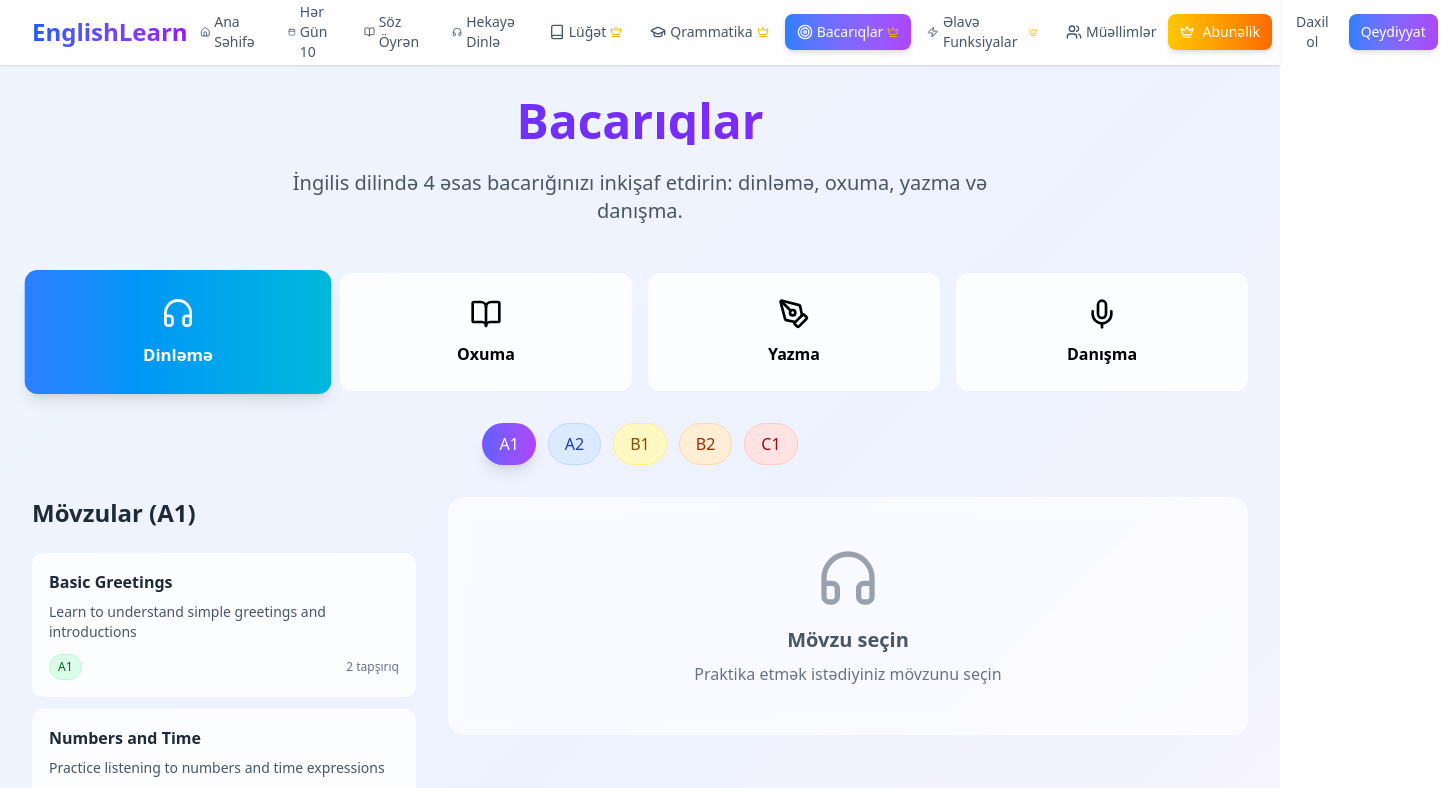
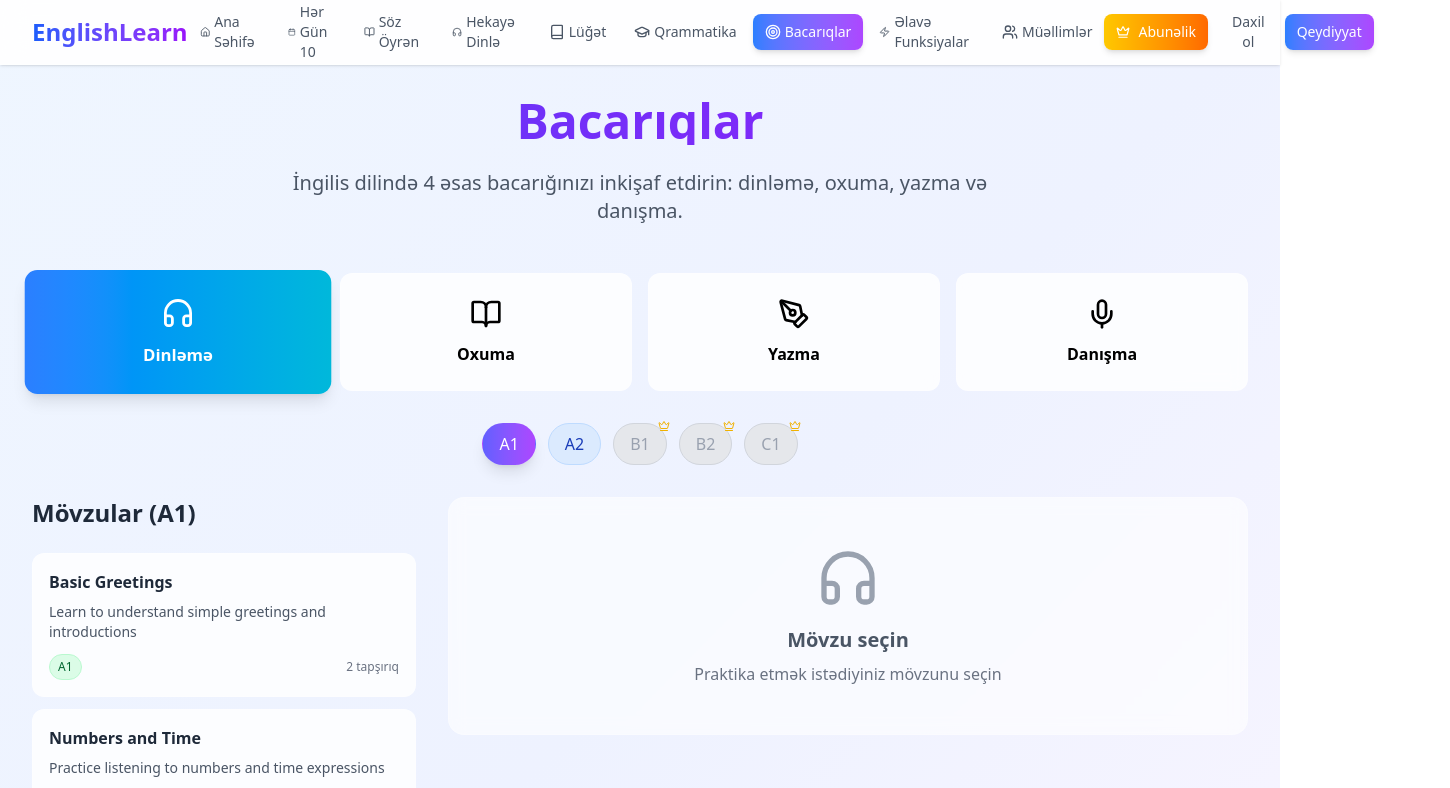
Before and after one commit to Haqverdi56/Learn-English, a React (Vite) app: page /skills in a window 1280 px wide. Shown: the top 788 px of the page, 1450 px wide, since content can reach past the window. Built offline with nearby package versions, Linux system fonts and the light colour scheme.

Commit message:
Premium səviyyə sistemi və abunəlik düzəltmələri

```diff
--- a/src/components/Navigation.jsx
+++ b/src/components/Navigation.jsx
@@ -4,7 +4,7 @@ import { useSelector, useDispatch } from 'react-redux';
 import { BookOpen, Headphones, Home, User, LogOut, Book, Zap, Users, Crown, Menu, X, GraduationCap, Target, Calendar } from 'lucide-react';
 import { selectCurrentLanguage, selectTranslations } from '../store/slices/languageSlice';
 import { logout } from '../store/slices/authSlice';
-import { selectIsPageRestricted, selectCanAccessPage } from '../store/slices/subscriptionSlice';
+import { selectHasPremiumAccess } from '../store/slices/subscriptionSlice';
 import AuthModal from './AuthModal';
 import { store } from '../store';
 
@@ -39,22 +39,9 @@ const Navigation = () => {
 		[t, currentLanguage]
 	);
 
-	// 🔹 Restrictions & access (tek sefer hesaplanır, yeni obje oluşmaz)
-	const restrictions = useMemo(() => {
-		const state = store.getState(); // global redux state’e erişim
-		return Object.fromEntries(navItems.map(({ path }) => [path, selectIsPageRestricted(state, path)]));
-	}, [navItems]);
+	const hasPremiumAccess = useSelector(selectHasPremiumAccess);
 
-	const access = useMemo(() => {
-		const state = store.getState();
-		return Object.fromEntries(navItems.map(({ path }) => [path, selectCanAccessPage(state, path)]));
-	}, [navItems]);
-
-	const handleNavClick = (path, e) => {
-		if (restrictions[path] && !access[path]) {
-			e.preventDefault();
-			window.location.href = '/subscription';
-		}
+	const handleNavClick = (path) => {
 		setIsMobileMenuOpen(false);
 	};
 
@@ -76,7 +63,7 @@ const Navigation = () => {
 								<Link
 									key={path}
 									to={path}
-									onClick={(e) => handleNavClick(path, e)}
+									onClick={() => handleNavClick(path)}
 									className={`flex items-center space-x-1 px-3 py-2 rounded-lg transition-all duration-200 text-sm font-medium relative ${
 										location.pathname === path
 											? 'bg-gradient-to-r from-blue-500 to-purple-500 text-white shadow-md'
@@ -85,7 +72,6 @@ const Navigation = () => {
 								>
 									<Icon size={16} />
 									<span>{label}</span>
-									{restrictions[path] && <Crown size={12} className='text-yellow-500' />}
 								</Link>
 							))}
 						</div>
@@ -158,7 +144,7 @@ const Navigation = () => {
 								<Link
 									key={path}
 									to={path}
-									onClick={(e) => handleNavClick(path, e)}
+									onClick={() => handleNavClick(path)}
 									className={`flex items-center space-x-3 px-3 py-3 rounded-lg transition-all duration-200 ${
 										location.pathname === path
 											? 'bg-gradient-to-r from-blue-500 to-purple-500 text-white shadow-md'
@@ -167,7 +153,6 @@ const Navigation = () => {
 								>
 									<Icon size={20} />
 									<span className='font-medium'>{label}</span>
-									{restrictions[path] && <Crown size={14} className='text-yellow-500 ml-auto' />}
 								</Link>
 							))}
 
--- a/src/pages/Dictionary.jsx
+++ b/src/pages/Dictionary.jsx
@@ -5,7 +5,7 @@ import { useSelector } from 'react-redux';
 import { getAllDictionaryWords } from '../data/dictionary';
 import WordDetailModal from '../components/WordDetailModal';
 import { selectCurrentLanguage, selectTranslations } from '../store/slices/languageSlice';
-import { selectCanAccessPage } from '../store/slices/subscriptionSlice';
+import { selectHasPremiumAccess } from '../store/slices/subscriptionSlice';
 
 const Dictionary = () => {
 	const [words, setWords] = useState([]);
@@ -15,7 +15,7 @@ const Dictionary = () => {
 	const [selectedWord, setSelectedWord] = useState(null);
 	const [loading, setLoading] = useState(true);
 
-	const canAccessPage = useSelector((state) => selectCanAccessPage(state, '/dictionary'));
+	const hasPremiumAccess = useSelector(selectHasPremiumAccess);
 
 	const currentLanguage = useSelector(selectCurrentLanguage);
 	const t = useSelector(selectTranslations);
@@ -24,7 +24,7 @@ const Dictionary = () => {
 	const allLevels = ['A1', 'A2', 'B1', 'B2', 'C1', 'C2'];
 
 	useEffect(() => {
-		if (!canAccessPage) {
+		if (!hasPremiumAccess) {
 			return;
 		}
 
@@ -33,9 +33,9 @@ const Dictionary = () => {
 			setWords(getAllDictionaryWords());
 			setLoading(false);
 		}, 1000);
-	}, [canAccessPage]);
+	}, [hasPremiumAccess]);
 
-	if (!canAccessPage) {
+	if (!hasPremiumAccess) {
 		return (
 			<div className='min-h-screen flex items-center justify-center'>
 				<div className='text-center'>
--- a/src/pages/ExtraFeatures.jsx
+++ b/src/pages/ExtraFeatures.jsx
@@ -3,16 +3,16 @@ import { motion } from 'framer-motion';
 import { ArrowRight, BookOpen, Shuffle, Heart, Zap } from 'lucide-react';
 import { selectCurrentLanguage, selectTranslations } from '../store/slices/languageSlice';
 import { useSelector } from 'react-redux';
-import { selectCanAccessPage } from '../store/slices/subscriptionSlice';
+import { selectHasPremiumAccess } from '../store/slices/subscriptionSlice';
 
 const ExtraFeatures = () => {
 	const [selectedFeature, setSelectedFeature] = useState('phrasal-verbs');
 	const currentLanguage = useSelector(selectCurrentLanguage);
 	const t = useSelector(selectTranslations);
 
-	const canAccess = useSelector((state) => selectCanAccessPage(state, '/extra-features'));
+	const hasPremiumAccess = useSelector(selectHasPremiumAccess);
 
-	if (!canAccess) {
+	if (!hasPremiumAccess) {
 		return (
 			<div className='min-h-screen flex items-center justify-center'>
 				<div className='text-center'>
--- a/src/pages/Skills.jsx
+++ b/src/pages/Skills.jsx
@@ -4,6 +4,8 @@ import { Headphones, BookOpen, PenTool, Mic, Play, Check, X } from 'lucide-react
 import { getSkillsByType, getSkillsByLevel, getAllSkillLevels } from '../data/skills';
 import { selectCurrentLanguage } from '../store/slices/languageSlice';
 import { useSelector } from 'react-redux';
+import { selectCanAccessLevel } from '../store/slices/subscriptionSlice';
+import { Crown } from 'lucide-react';
 
 const Skills = () => {
 	const [selectedSkill, setSelectedSkill] = useState('listening');
@@ -247,17 +249,28 @@ const Skills = () => {
 						<button
 							key={level}
 							onClick={() => {
+								const canAccess = useSelector((state) => selectCanAccessLevel(state, level));
+								if (!canAccess) {
+									alert(currentLanguage === 'az' ? 'Bu səviyyə üçün Premium abunəlik lazımdır' : 'Premium subscription required for this level');
+									return;
+								}
 								setSelectedLevel(level);
 								setSelectedTopic(null);
 								resetTask();
 							}}
-							className={`px-4 py-2 rounded-full font-medium transition-all duration-200 border ${
+							className={`px-4 py-2 rounded-full font-medium transition-all duration-200 border relative ${
 								selectedLevel === level
 									? 'bg-gradient-to-r from-indigo-500 to-purple-500 text-white shadow-lg border-transparent'
-									: getLevelColor(level) + ' hover:shadow-md'
+									: useSelector((state) => selectCanAccessLevel(state, level))
+									? getLevelColor(level) + ' hover:shadow-md'
+									: 'bg-gray-200 text-gray-400 cursor-not-allowed border-gray-300'
 							}`}
+							disabled={!useSelector((state) => selectCanAccessLevel(state, level))}
 						>
 							{level}
+							{!useSelector((state) => selectCanAccessLevel(state, level)) && (
+								<Crown size={12} className='absolute -top-1 -right-1 text-yellow-500' />
+							)}
 						</button>
 					))}
 				</div>
--- a/src/pages/Subscription.jsx
+++ b/src/pages/Subscription.jsx
@@ -138,14 +138,14 @@ const Subscription = () => {
 
 						<button
 							onClick={() => handleSubscribe('monthly')}
-							disabled={subscription.isPremium}
+							disabled={subscription.isPremium && subscription.type === 'monthly'}
 							className={`w-full py-3 px-6 rounded-xl font-medium transition-all duration-200 flex items-center justify-center space-x-2 ${
-								subscription.isPremium
+								subscription.isPremium && subscription.type === 'monthly'
 									? 'bg-green-500 text-white cursor-not-allowed'
 									: 'bg-gradient-to-r from-yellow-400 to-orange-500 text-white hover:from-yellow-500 hover:to-orange-600 shadow-lg hover:shadow-xl'
 							}`}
 						>
-							{subscription.isPremium ? (
+							{subscription.isPremium && subscription.type === 'monthly' ? (
 								<>
 									<Check size={20} />
 									<span>{currentLanguage === 'az' ? 'Aktiv' : 'Active'}</span>
@@ -200,14 +200,14 @@ const Subscription = () => {
 
 						<button
 							onClick={() => handleSubscribe('lifetime')}
-							disabled={subscription.isPremium}
+							disabled={subscription.isLifetime}
 							className={`w-full py-3 px-6 rounded-xl font-medium transition-all duration-200 flex items-center justify-center space-x-2 ${
-								subscription.isPremium
+								subscription.isLifetime
 									? 'bg-green-500 text-white cursor-not-allowed'
 									: 'bg-gradient-to-r from-purple-400 to-indigo-500 text-white hover:from-purple-500 hover:to-indigo-600 shadow-lg hover:shadow-xl'
 							}`}
 						>
-							{subscription.isPremium ? (
+							{subscription.isLifetime ? (
 								<>
 									<Check size={20} />
 									<span>{currentLanguage === 'az' ? 'Aktiv' : 'Active'}</span>
--- a/src/store/slices/subscriptionSlice.js
+++ b/src/store/slices/subscriptionSlice.js
@@ -3,10 +3,11 @@ import { createSlice } from '@reduxjs/toolkit';
 const initialState = {
 	subscription: JSON.parse(localStorage.getItem('subscription')) || {
 		isPremium: false,
+		isLifetime: false,
 		type: null, // 'monthly' | 'lifetime'
 		expiresAt: null,
 	},
-	restrictedPages: ['/dictionary', '/extra-features', '/grammar', '/skills'],
+	premiumLevels: ['B1', 'B2', 'C1', 'C2'],
 	loadMoreCounts: JSON.parse(localStorage.getItem('loadMoreCounts')) || {},
 };
 
@@ -16,19 +17,20 @@ const subscriptionSlice = createSlice({
 	reducers: {
 		subscribe: (state, action) => {
 			const { type } = action.payload;
-			const now = new Date();
 
 			if (type === 'monthly') {
 				const expiresAt = new Date();
 				expiresAt.setMonth(expiresAt.getMonth() + 1);
 				state.subscription = {
 					isPremium: true,
+					isLifetime: false,
 					type: 'monthly',
 					expiresAt: expiresAt.toISOString(),
 				};
 			} else if (type === 'lifetime') {
 				state.subscription = {
 					isPremium: true,
+					isLifetime: true,
 					type: 'lifetime',
 					expiresAt: null,
 				};
@@ -52,16 +54,28 @@ const subscriptionSlice = createSlice({
 export const { subscribe, incrementLoadMoreCount, resetLoadMoreCount } = subscriptionSlice.actions;
 
 // Selectors
-export const selectIsPageRestricted = (state, path) => {
-	return state.subscription.restrictedPages.includes(path);
+export const selectIsLevelPremium = (state, level) => {
+	return state.subscription.premiumLevels.includes(level);
 };
 
-export const selectCanAccessPage = (state, path) => {
-	if (!state.subscription.restrictedPages.includes(path)) return true;
+export const selectCanAccessLevel = (state, level) => {
+	if (!state.subscription.premiumLevels.includes(level)) return true;
 	if (!state.subscription.subscription.isPremium) return false;
 
 	if (state.subscription.subscription.type === 'lifetime') return true;
 
+	if (!state.subscription.subscription.expiresAt) return false;
+	const now = new Date();
+	const expires = new Date(state.subscription.subscription.expiresAt);
+	return now < expires;
+};
+
+export const selectHasPremiumAccess = (state) => {
+	if (!state.subscription.subscription.isPremium) return false;
+
+	if (state.subscription.subscription.type === 'lifetime') return true;
+
+	if (!state.subscription.subscription.expiresAt) return false;
 	const now = new Date();
 	const expires = new Date(state.subscription.subscription.expiresAt);
 	return now < expires;
@@ -72,9 +86,5 @@ export const selectCanLoadMore = (state, page) => {
 	return (state.subscription.loadMoreCounts[page] || 0) < 3;
 };
 
-export const selectCanAccessLevel = (state, level) => {
-	if (state.subscription.subscription.isPremium) return true;
-	return ['A1', 'A2'].includes(level);
-};
 
 export default subscriptionSlice.reducer;
```
Also changed, not shown: src/pages/Grammar.jsx (+15 -2 lines), src/pages/StoryListening.jsx (+15 -2 lines), src/pages/WordLearning.jsx (+14 -2 lines).
